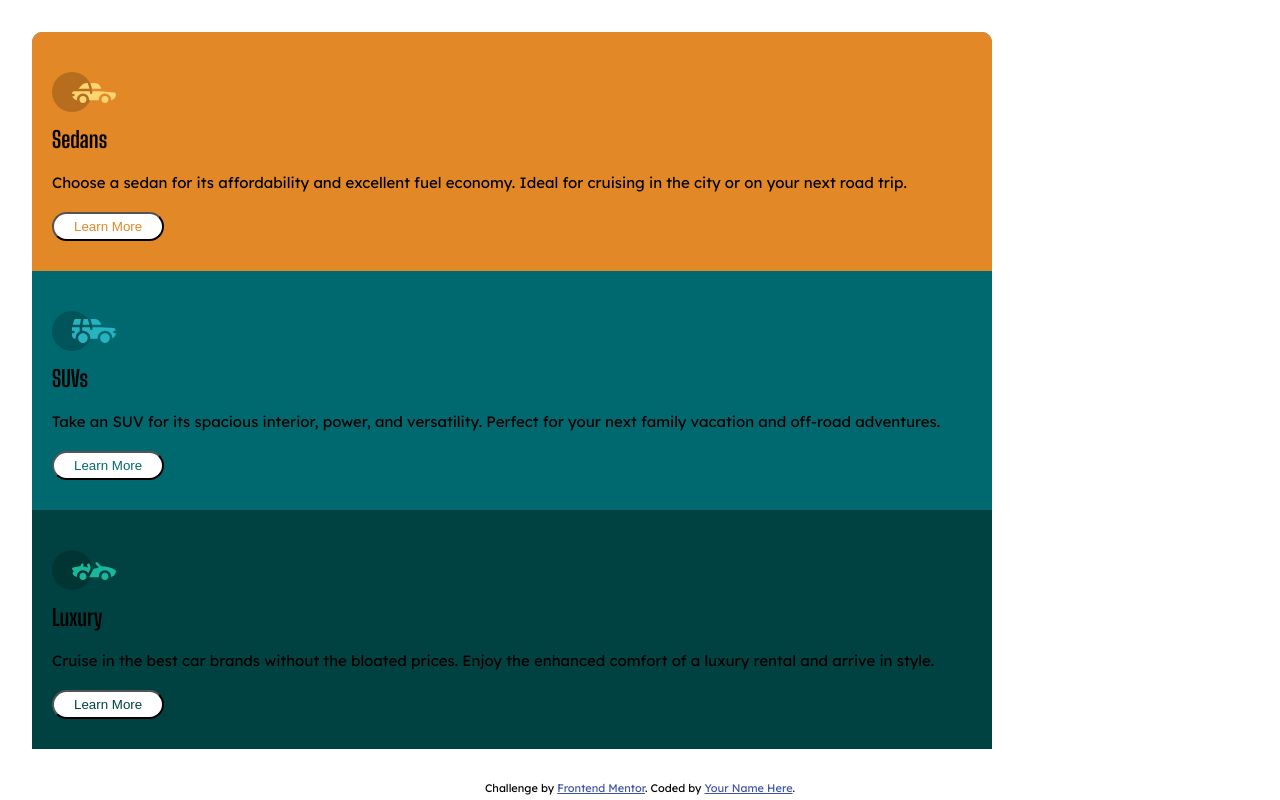
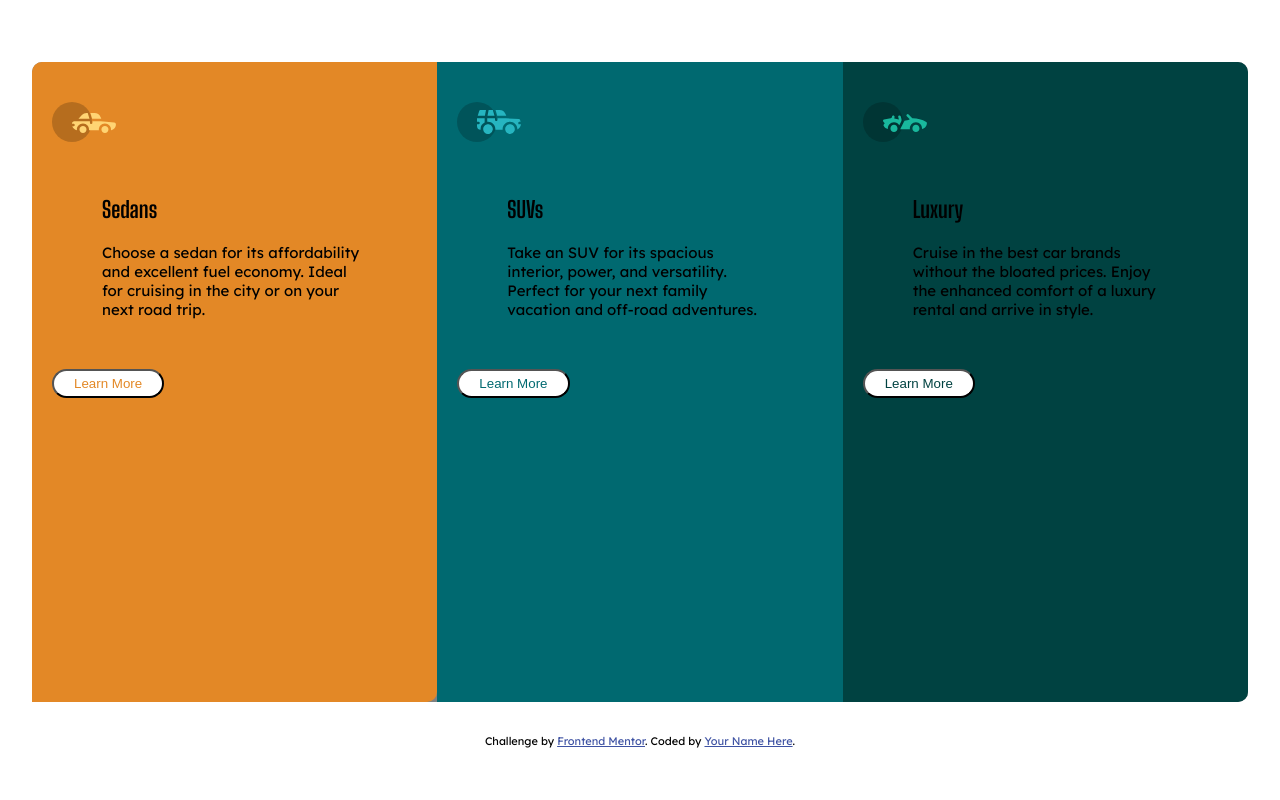
Before and after one commit to jasonbharris/3-column-preview-card-component, a plain HTML site: page index.html in a window 1280 px wide. Drawn offline with Linux system fonts and the light colour scheme.

Commit message:
add screenshot

```diff
--- a/CSS/style.css
+++ b/CSS/style.css
@@ -22,14 +22,14 @@ h2 {
 }
 
 .preview-card {
-    width: 80vw;
+    width: 100vw;
     padding: 32px;
 }
 
 .preview-card_list {
     width: 100%;
+    background: grey;
     display: grid;
-    background: grey;
     border-radius: 10px;
 }
 
@@ -81,5 +81,22 @@ h2 {
     background-color: white;
 }
 
+@media (min-width: 800px) {
+    .preview-card_list {
+        grid-template-columns: repeat(3, 1fr);
+        height: 80vh;
+        margin-top: 30px;
+    }
+    .preview-card_card-item div {
+        margin: 50px;
+    }
+    .preview-card_list-item:first-child {
+        border-radius: 10px 0 10px 0;
+    }
+    .preview-card_list-item:nth-child(3) {
+        border-radius: 0 10px  10px 0;
+    }
+}
+
 .attribution { font-size: 11px; text-align: center; }
 .attribution a { color: hsl(228, 45%, 44%); }
```
Also changed, not shown: 3-column-preview-card-component.png (added).
